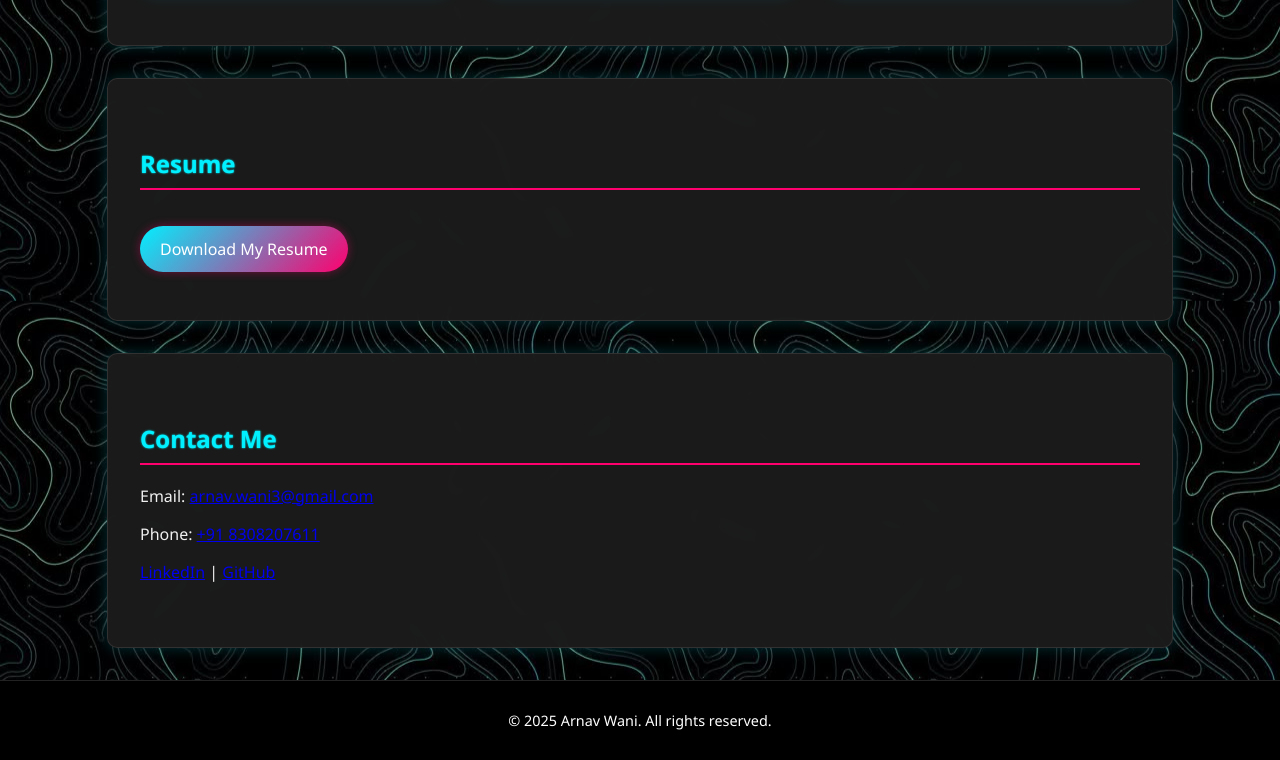
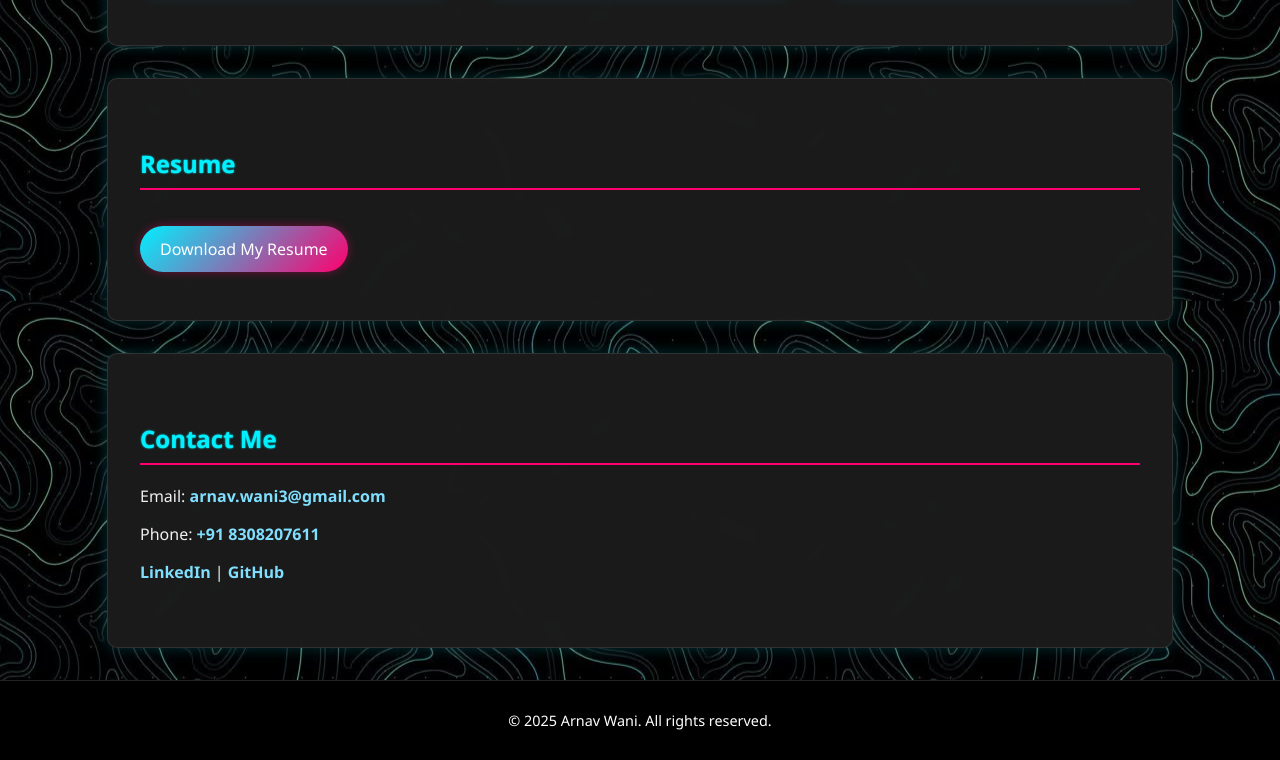
Before and after one commit to Arn05/porfolio, a plain HTML site: page index.html in a window 1280 px wide. Shown: the part 2229-2989 px from the top of the page. Drawn offline with Linux system fonts and the light colour scheme.

Commit message:
Updated commit

```diff
--- a/index.html
+++ b/index.html
@@ -145,12 +145,27 @@
     <a href="assets/resume.pdf" class="btn" download>Download My Resume</a>
   </section>
 
-  <section id="contact" class="section fade-in">
-    <h2>Contact Me</h2>
-    <p>Email: <a href="mailto:arnav.wani3@gmail.com" class="contact-link">arnav.wani3@gmail.com</a></p>
-    <p>Phone: <a href = "Phone: +91 8308207611" class = "contact-link">+91 8308207611</a></p>
-    <p><a href="https://linkedin.com/in/arnav-wani-bb884b253/" target="_blank">LinkedIn</a> | <a href="https://github.com/Arn05" target="_blank">GitHub</a></p>
-  </section>
+<section id="contact" class="section fade-in">
+  <h2>Contact Me</h2>
+
+  <p>Email:
+    <a href="mailto:arnav.wani3@gmail.com" class="contact-link">
+      arnav.wani3@gmail.com
+    </a>
+  </p>
+
+  <p>Phone:
+    <a href="tel:+918308207611" class="contact-link">
+      +91 8308207611
+    </a>
+  </p>
+
+  <p>
+    <a href="https://linkedin.com/in/arnav-wani-bb884b253/" target="_blank" class="contact-link">LinkedIn</a> |
+    <a href="https://github.com/Arn05" target="_blank" class="contact-link">GitHub</a>
+  </p>
+</section>
+
 
   <footer>
     <p>© 2025 Arnav Wani. All rights reserved.</p>
--- a/style.css
+++ b/style.css
@@ -193,3 +193,15 @@ footer {
   opacity: 1;
   transform: translateY(0);
 }
+
+.contact-link {
+  color: #80dfff; /* Light blue */
+  font-weight: bold;
+  text-decoration: none;
+  transition: color 0.3s ease, text-shadow 0.3s ease;
+}
+
+.contact-link:hover {
+  color: #00f0ff;
+  text-shadow: 0 0 8px #00f0ff;
+}
```
